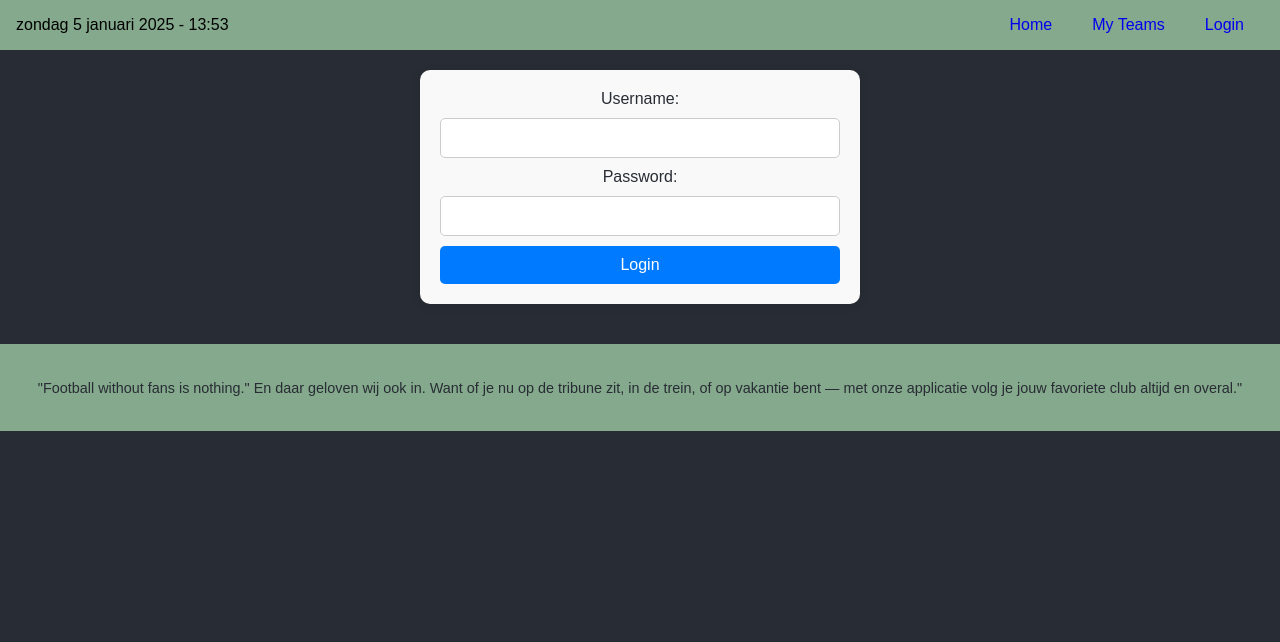
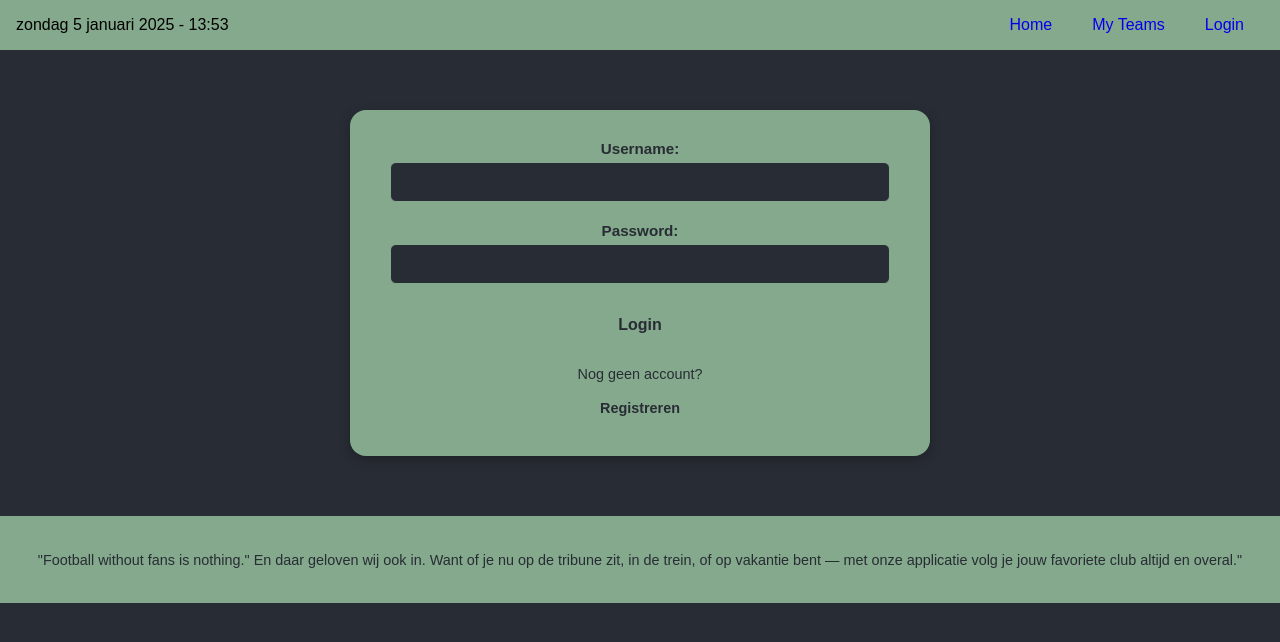
Before and after one commit to ThomasOudhoff/SportDataApp, a React (Create React App) app: page /auth/login in a window 1280 px wide. Shown: the top 642 px of the page. Built offline with nearby package versions, Linux system fonts and the light colour scheme; a small style sheet from the web is missing.

Commit message:
Registreren aangemaakt, moet funcionaliteit nog schrijven

```diff
--- a/src/App.js
+++ b/src/App.js
@@ -8,6 +8,7 @@ import Footer from "./Components/Footer/Footer.component";
 import Login from './Components/Auth/Login/Login.component.js';
 import { ProtectedRoute } from './Components/Auth/Guard/ProtectedRoute.guard.js';
 import TeamsList from "./Components/Teams/TeamsList/Teams-list.component.js";
+import RegisterComponent from "./Components/Auth/Register/Register.component";
 
 
 function App() {
@@ -32,6 +33,7 @@ function App() {
             </ProtectedRoute>
           } />
           <Route path="/auth/login" element={<Login />} />
+          <Route path="/auth/register" element={<RegisterComponent />} />
         </Routes>
         <Footer />
       </BrowserRouter>
--- a/src/Components/Auth/Login/Login.component.css
+++ b/src/Components/Auth/Login/Login.component.css
@@ -1,44 +1,89 @@
+.login_window {
+    width: 100%;
+    max-width: 500px;
+    margin: 60px auto;
+    padding: 30px 40px;
+    background-color: var(--green);
+    border-radius: 16px;
+    box-shadow: 0 4px 12px rgba(0, 0, 0, 0.25);
+    color: var(--dark-grey);
+    font-size: 0.95rem;
+}
 
-.login_window {
-    width: 50%;
-    max-width: 400px;
-    margin: 0 auto;
-    padding: 20px;
-    background-color: #f9f9f9;
-    border-radius: 10px;
-    box-shadow: 0 2px 10px rgba(0, 0, 0, 0.1);
+.login_window label {
+    font-weight: bold;
+    margin-bottom: 5px;
+    display: block;
+    color: var(--dark-grey);
 }
 
 input {
     width: 100%;
-    padding: 10px 15px;
-    margin: 10px 0;
-    border: 1px solid #ccc;
-    border-radius: 5px;
-    font-size: 16px;
+    padding: 10px 14px;
+    margin-bottom: 20px;
+    border: 1px solid var(--green);
+    border-radius: 6px;
+    background-color: var(--dark-grey);
+    color: var(--green);
+    font-size: 1rem;
     box-sizing: border-box;
     transition: border-color 0.3s ease, box-shadow 0.3s ease;
 }
 
 input:focus {
-    border-color: #007bff;
-    box-shadow: 0 0 5px rgba(0, 123, 255, 0.5);
+    border-color: var(--green);
+    box-shadow: 0 0 5px rgba(132, 169, 140, 0.6);
     outline: none;
 }
 
 input::placeholder {
-    color: #aaa;
+    color: #ccc;
     font-style: italic;
 }
 
 button {
     width: 100%;
-    padding: 10px 15px;
-    background-color: #007bff;
-    color: white;
+    padding: 12px;
+    background-color: var(--green);   /* ✔ groene achtergrond */
+    color: var(--dark-grey);          /* ✔ donkergrijze tekst */
+    font-weight: bold;
     border: none;
-    border-radius: 5px;
-    font-size: 16px;
+    border-radius: 6px;
+    font-size: 1rem;
     cursor: pointer;
-    transition: background-color 0.3s ease, transform 0.3s ease;
+    transition: background-color 0.3s ease, transform 0.2s ease;
 }
+
+button:hover {
+    background-color: var(--dark-green); /* ✔ donkerdere groen bij hover */
+    transform: translateY(-2px);
+}
+
+/* Registratie sectie */
+.register-link {
+    margin-top: 20px;
+    text-align: center;
+}
+
+.register-link p {
+    margin-bottom: 8px;
+    color: var(--dark-grey);
+    font-size: 0.9rem;
+}
+
+.register-link button {
+    padding: 10px 20px;
+    background-color: var(--green);     /* ✔ zelfde styling als hoofdknop */
+    color: var(--dark-grey);
+    border: none;
+    border-radius: 6px;
+    font-size: 0.9rem;
+    font-weight: bold;
+    cursor: pointer;
+    transition: background-color 0.3s ease;
+}
+
+.register-link button:hover {
+    background-color: var(--dark-green);
+    color: var(--dark-grey);
+}
--- a/src/Components/Auth/Login/Login.component.js
+++ b/src/Components/Auth/Login/Login.component.js
@@ -1,4 +1,4 @@
-import React, { useState } from 'react';
+import React from 'react';
 import './Login.component.css';
 import { useNavigate } from 'react-router-dom';
 
@@ -56,14 +56,21 @@ const Login = () => {
                 </div>
                 <div>
                     <label htmlFor="username">Username:</label>
-                    <input type="username" id="username" name="username" required />
+                    <input type="username" id="username" name="username" required/>
                 </div>
                 <div>
                     <label htmlFor="password">Password:</label>
-                    <input type="password" id="password" name="password" required />
+                    <input type="password" id="password" name="password" required/>
                 </div>
                 <button type="submit">Login</button>
             </form>
+            <div className="register-link">
+                <p>Nog geen account?</p>
+                <button type="button" onClick={() => window.location.href = '/auth/register'}>
+                    Registreren
+                </button>
+            </div>
+
         </div>
     );
 };
--- /dev/null
+++ b/src/Components/Auth/Register/Register.component.js
@@ -0,0 +1,5 @@
+const Register = () => {
+
+    console.log("Register");
+}
+export default Register;
```
Also changed, not shown: src/Components/Auth/Register/Register.component.css (added).
